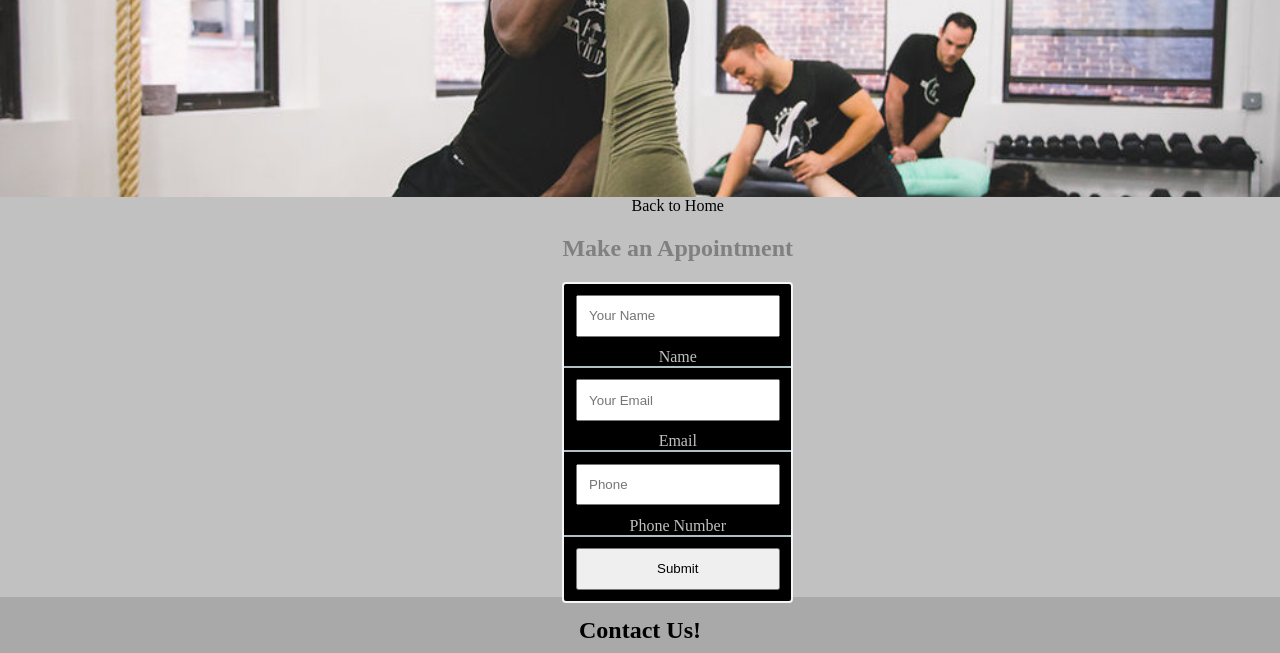
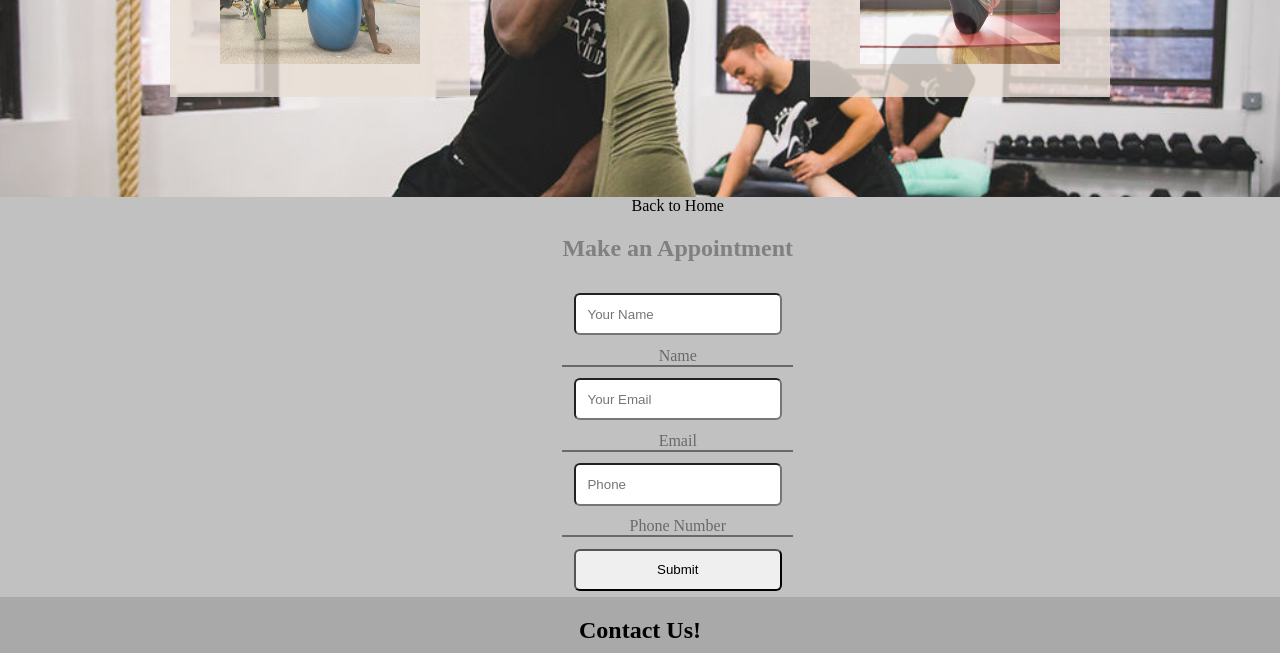
Before and after one commit to jo-well29/Pet-Club-website, a plain HTML site: page index.html in a window 1280 px wide. Shown: the part 1647-2300 px from the top of the page. Drawn offline with nearby package versions, Linux system fonts and the light colour scheme.

Commit message:
styled input

```diff
--- a/index.html
+++ b/index.html
@@ -34,7 +34,7 @@
             <div id="myModal" class="modal">
                     <div class="modal-content">
                         <span class="close">&times;</span>
-                        <p id="modal-contact">Email: email123@gmail <br/>Phone: (123)523-2345</p>
+                        <p id="modal-contact">Email: email123@gmail <br/>Phone: (123)523-2345 <br/>Twitter: @twitterlessJoe</p>
                     </div>
                 </div>
         </ul>
--- a/styles.css
+++ b/styles.css
@@ -184,7 +184,7 @@ a {
     background-size: cover;
     display: flex;
     justify-content: space-around;
-    align-content: center;
+    align-items: center;
 }
 
 .text-box1 {
@@ -266,24 +266,28 @@ a {
 .input input {
     padding: 5%;
     margin: 5%;
+    border-radius: 6px;
 }
 
 .info-box .input {
     box-sizing: border-box;
     border-radius: 4px;
-    border: 2px solid whitesmoke;
-    background-color: black;
+    border: px solid whitesmoke;
+    background-color:transparent;
+    box-shadow: 10px white;
+    border-radius: 6px;
 }
 
 .info-box .input label {
     width: 100%;
 	height: 100%;
-	border-bottom: 2px solid #b0bec5;
-	background: transparent;
-	left: 0px;
-	bottom: 0px;
-	pointer-events: none;
+    border-bottom: 2px solid dimgrey;
+    color: dimgrey;
+    background: transparent;
+    position: relative;
 }
+
+
 
 #contact {
     background-color: whitesmoke;
```
